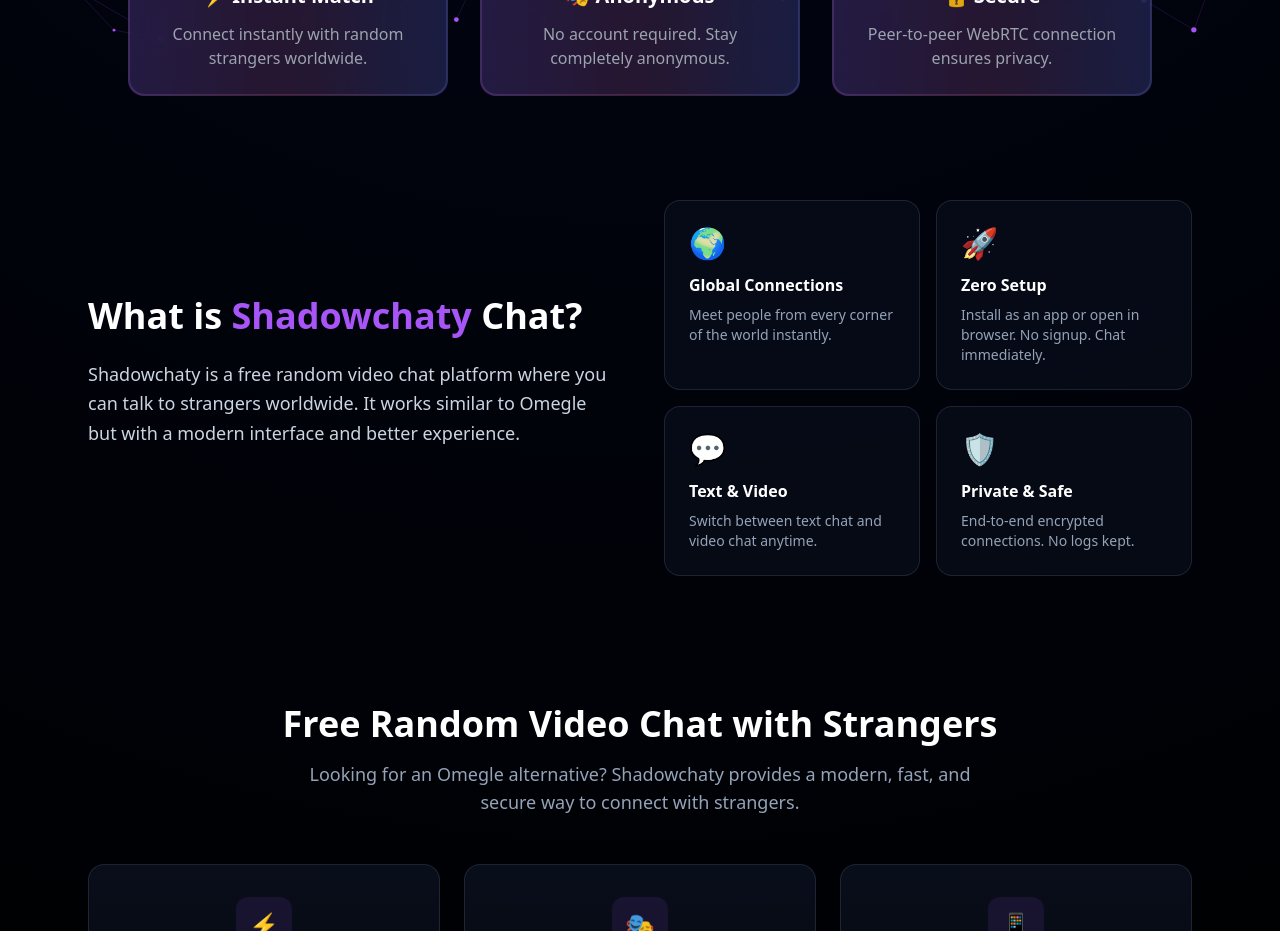
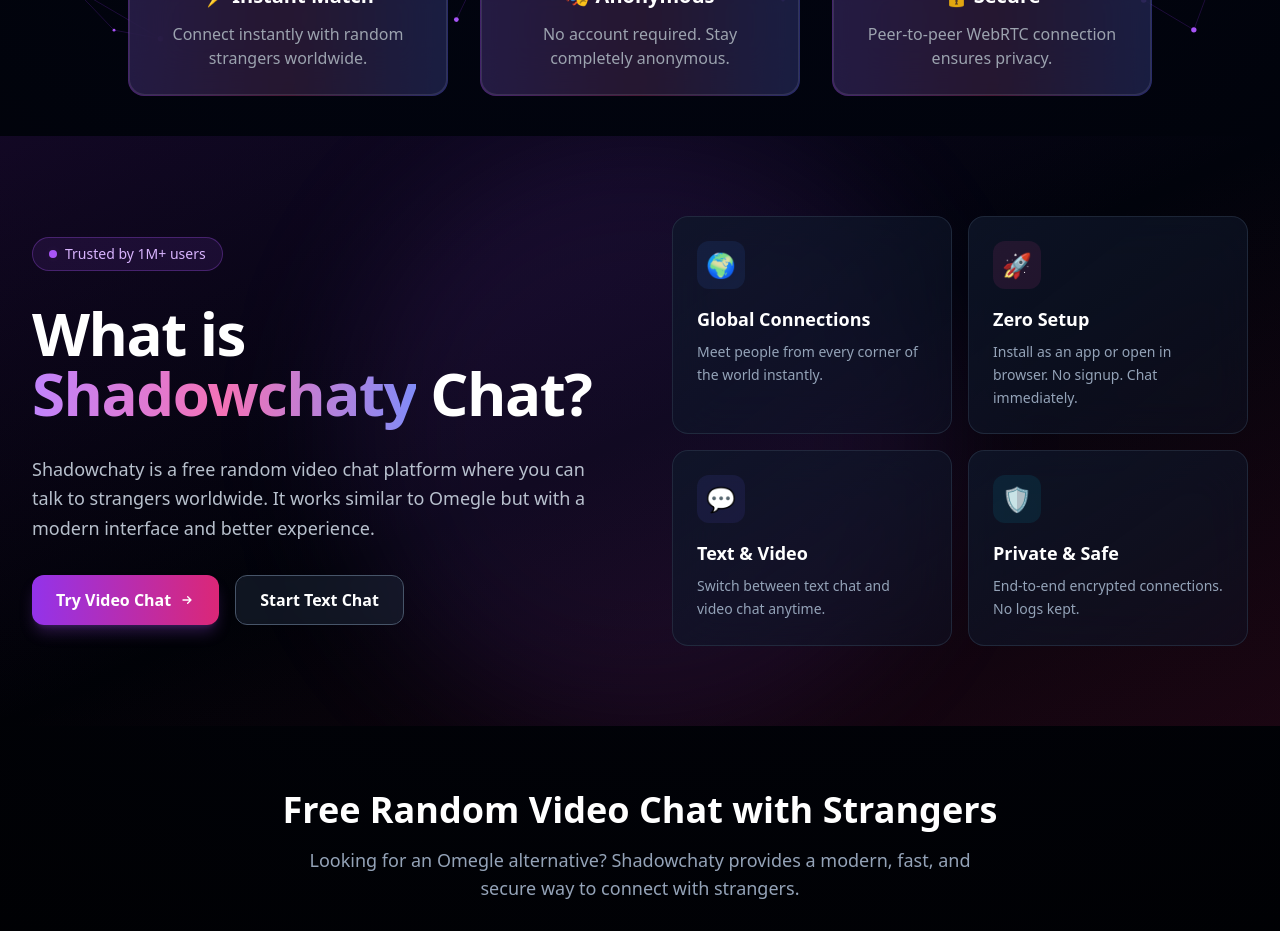
Before and after one commit to MCSK100/mask, a React (Vite) app: page / in a window 1280 px wide. Shown: the part 740-1671 px from the top of the page. Built offline with nearby package versions, Linux system fonts and the light colour scheme; no server answers.

Commit message:
Update Home.jsx

```diff
--- a/src/pages/Home.jsx
+++ b/src/pages/Home.jsx
@@ -58,45 +58,78 @@
   </section>
 
   {/* What is Shadowchaty Chat? */}
-  <section className="mx-auto max-w-6xl px-4 py-16 sm:px-6">
-    <div className="grid gap-12 lg:grid-cols-2 lg:items-center">
-      <div>
-        <h2 className="text-3xl font-bold text-white sm:text-4xl mb-6">
-          What is <span className="text-purple-500">Shadowchaty</span> Chat?
-        </h2>
-        <p className="text-lg text-slate-300 leading-relaxed mb-8">
+  <section className="relative mx-auto max-w-7xl px-4 py-20 sm:px-6 lg:px-8 overflow-hidden">
+    <div className="absolute inset-0 bg-gradient-to-br from-purple-900/20 via-transparent to-pink-900/20 pointer-events-none" />
+    <div className="absolute top-1/2 left-1/2 -translate-x-1/2 -translate-y-1/2 w-[600px] h-[600px] bg-purple-500/10 rounded-full blur-3xl pointer-events-none" />
+
+    <div className="relative grid gap-16 lg:grid-cols-2 lg:items-center">
+      <div className="space-y-8">
+        <div className="inline-flex items-center gap-2 rounded-full border border-purple-500/30 bg-purple-500/10 px-4 py-1.5 text-sm text-purple-300">
+          <span className="relative flex h-2 w-2">
+            <span className="absolute inline-flex h-full w-full animate-ping rounded-full bg-purple-400 opacity-75" />
+            <span className="relative inline-flex h-2 w-2 rounded-full bg-purple-500" />
+          </span>
+          Trusted by 1M+ users
+        </div>
+        <div>
+          <h2 className="text-4xl font-bold tracking-tight text-white sm:text-5xl lg:text-6xl">
+            What is <span className="bg-gradient-to-r from-purple-400 via-pink-400 to-indigo-400 bg-clip-text text-transparent">Shadowchaty</span> Chat?
+          </h2>
+        </div>
+        <p className="text-lg text-slate-300/90 leading-relaxed max-w-xl">
           Shadowchaty is a free random video chat platform where you can talk to strangers worldwide.
           It works similar to Omegle but with a modern interface and better experience.
         </p>
-        {/* <div className="flex flex-wrap gap-3">
-          <CyberButton onClick={() => navigate("/chat")}>
+        <div className="flex flex-wrap gap-4">
+          <button
+            onClick={() => navigate("/video")}
+            className="group relative inline-flex items-center gap-2 rounded-xl bg-gradient-to-r from-purple-600 to-pink-600 px-6 py-3 font-semibold text-white shadow-lg shadow-purple-500/25 transition-all hover:shadow-purple-500/40 hover:scale-105"
+          >
+            Try Video Chat
+            <svg className="h-4 w-4 transition-transform group-hover:translate-x-1" fill="none" viewBox="0 0 24 24" stroke="currentColor">
+              <path strokeLinecap="round" strokeLinejoin="round" strokeWidth={2} d="M13 7l5 5m0 0l-5 5m5-5H6" />
+            </svg>
+          </button>
+          <button
+            onClick={() => navigate("/chat")}
+            className="inline-flex items-center gap-2 rounded-xl border border-slate-600 bg-slate-800/50 px-6 py-3 font-semibold text-white backdrop-blur-sm transition-all hover:border-purple-500/50 hover:bg-slate-800"
+          >
             Start Text Chat
-          </CyberButton>
-          <CyberButton onClick={() => navigate("/video")}>
-            Try Video Chat
-          </CyberButton>
-        </div> */}
+          </button>
+        </div>
       </div>
+
       <div className="grid gap-4 sm:grid-cols-2">
-        <div className="rounded-2xl border border-slate-700/50 bg-slate-900/40 p-6 backdrop-blur-sm">
-          <div className="mb-3 text-3xl">🌍</div>
-          <h3 className="font-semibold text-white mb-2">Global Connections</h3>
-          <p className="text-sm text-slate-400">Meet people from every corner of the world instantly.</p>
+        <div className="group relative rounded-2xl border border-slate-700/50 bg-gradient-to-br from-slate-900/80 to-slate-900/40 p-6 backdrop-blur-xl transition-all duration-300 hover:border-purple-500/40 hover:shadow-lg hover:shadow-purple-500/10 hover:-translate-y-1">
+          <div className="mb-4 flex h-12 w-12 items-center justify-center rounded-xl bg-blue-500/10 text-2xl transition-transform group-hover:scale-110">
+            🌍
+          </div>
+          <h3 className="font-semibold text-white mb-2 text-lg">Global Connections</h3>
+          <p className="text-sm text-slate-400 leading-relaxed">Meet people from every corner of the world instantly.</p>
         </div>
-        <div className="rounded-2xl border border-slate-700/50 bg-slate-900/40 p-6 backdrop-blur-sm">
-          <div className="mb-3 text-3xl">🚀</div>
-          <h3 className="font-semibold text-white mb-2">Zero Setup</h3>
-          <p className="text-sm text-slate-400">Install as an app or open in browser. No signup. Chat immediately.</p>
+
+        <div className="group relative rounded-2xl border border-slate-700/50 bg-gradient-to-br from-slate-900/80 to-slate-900/40 p-6 backdrop-blur-xl transition-all duration-300 hover:border-pink-500/40 hover:shadow-lg hover:shadow-pink-500/10 hover:-translate-y-1">
+          <div className="mb-4 flex h-12 w-12 items-center justify-center rounded-xl bg-pink-500/10 text-2xl transition-transform group-hover:scale-110">
+            🚀
+          </div>
+          <h3 className="font-semibold text-white mb-2 text-lg">Zero Setup</h3>
+          <p className="text-sm text-slate-400 leading-relaxed">Install as an app or open in browser. No signup. Chat immediately.</p>
         </div>
-        <div className="rounded-2xl border border-slate-700/50 bg-slate-900/40 p-6 backdrop-blur-sm">
-          <div className="mb-3 text-3xl">💬</div>
-          <h3 className="font-semibold text-white mb-2">Text & Video</h3>
-          <p className="text-sm text-slate-400">Switch between text chat and video chat anytime.</p>
+
+        <div className="group relative rounded-2xl border border-slate-700/50 bg-gradient-to-br from-slate-900/80 to-slate-900/40 p-6 backdrop-blur-xl transition-all duration-300 hover:border-indigo-500/40 hover:shadow-lg hover:shadow-indigo-500/10 hover:-translate-y-1">
+          <div className="mb-4 flex h-12 w-12 items-center justify-center rounded-xl bg-indigo-500/10 text-2xl transition-transform group-hover:scale-110">
+            💬
+          </div>
+          <h3 className="font-semibold text-white mb-2 text-lg">Text & Video</h3>
+          <p className="text-sm text-slate-400 leading-relaxed">Switch between text chat and video chat anytime.</p>
         </div>
-        <div className="rounded-2xl border border-slate-700/50 bg-slate-900/40 p-6 backdrop-blur-sm">
-          <div className="mb-3 text-3xl">🛡️</div>
-          <h3 className="font-semibold text-white mb-2">Private & Safe</h3>
-          <p className="text-sm text-slate-400">End-to-end encrypted connections. No logs kept.</p>
+
+        <div className="group relative rounded-2xl border border-slate-700/50 bg-gradient-to-br from-slate-900/80 to-slate-900/40 p-6 backdrop-blur-xl transition-all duration-300 hover:border-cyan-500/40 hover:shadow-lg hover:shadow-cyan-500/10 hover:-translate-y-1">
+          <div className="mb-4 flex h-12 w-12 items-center justify-center rounded-xl bg-cyan-500/10 text-2xl transition-transform group-hover:scale-110">
+            🛡️
+          </div>
+          <h3 className="font-semibold text-white mb-2 text-lg">Private & Safe</h3>
+          <p className="text-sm text-slate-400 leading-relaxed">End-to-end encrypted connections. No logs kept.</p>
         </div>
       </div>
     </div>
```
